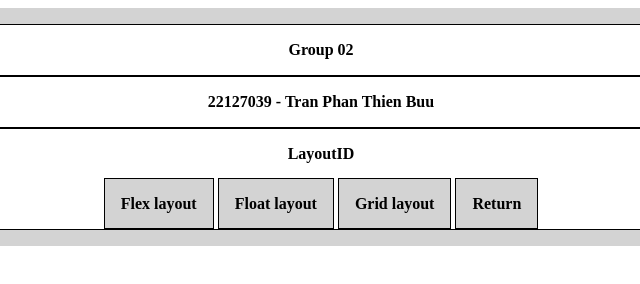
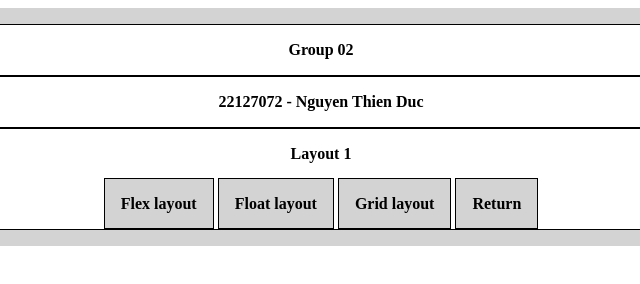
Before and after one commit to duccodon/22KTPM4_Lab_CSS_Layout, a plain HTML site: page 22127039/index.html in a window 1280 px wide. Shown: the full height of the page, 319-959 px from the left. Drawn offline with Linux system fonts and the light colour scheme.

Commit message:
modify homepage

```diff
--- a/22127039/index.html
+++ b/22127039/index.html
@@ -3,7 +3,7 @@
 <head>
     <meta charset="UTF-8">
     <meta name="viewport" content="width=device-width, initial-scale=1.0">
-    <title>22127039</title>
+    <title>22127072_layout01</title>
     <link rel="stylesheet" href="../HomePage/style.css">
 </head>
 <body>
@@ -12,11 +12,11 @@
         <main>
             <aside>
                 <div>
-                    22127039 - Tran Phan Thien Buu
+                    22127072 - Nguyen Thien Duc
                 </div>
             </aside>
             <article>
-                LayoutID
+                Layout 1
                 <div class="image-container">
                     <a class="image-box" href="./flex.html">Flex layout</a>
                     <a class="image-box" href="./float.html">Float layout</a>
```
